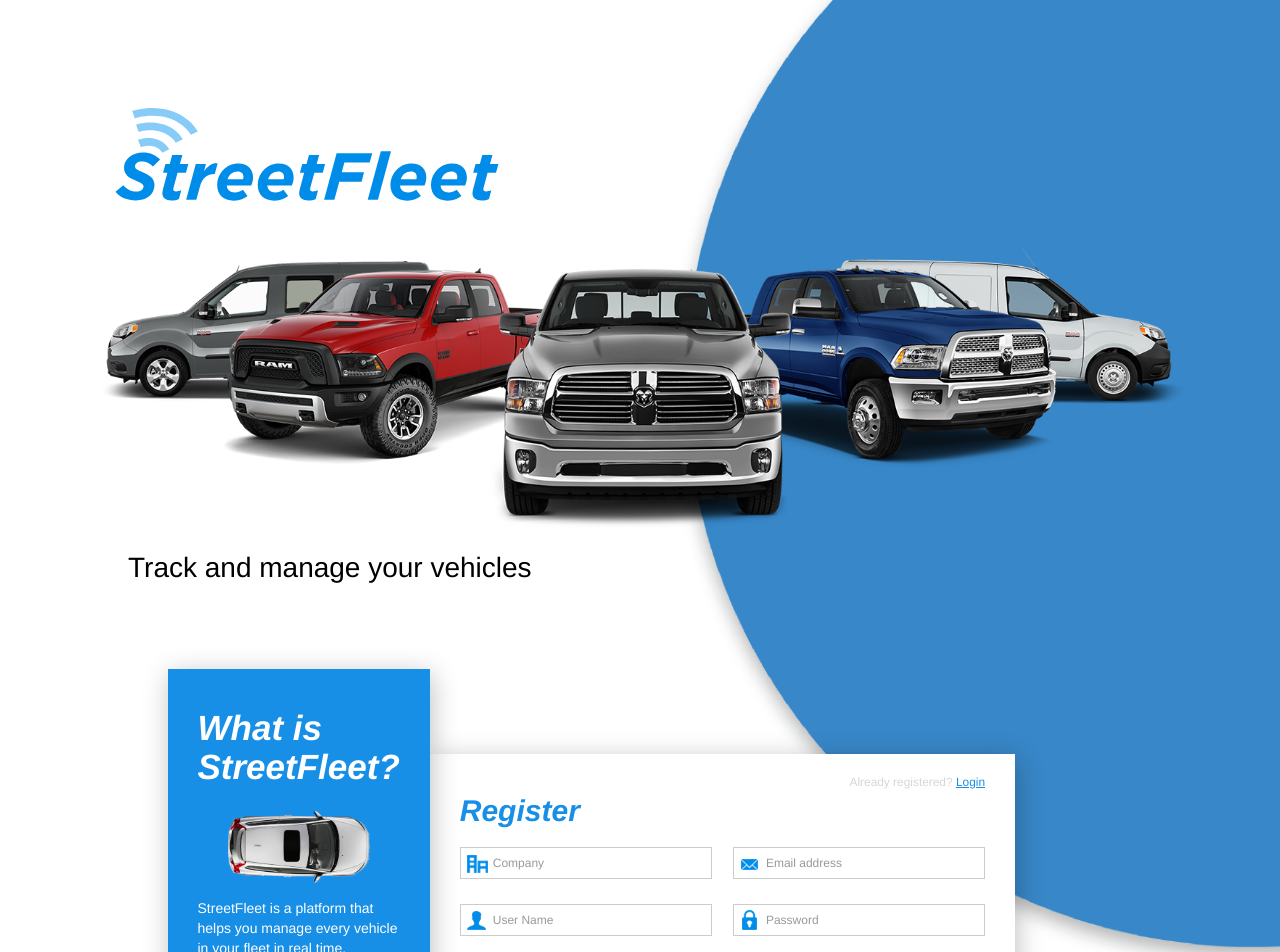
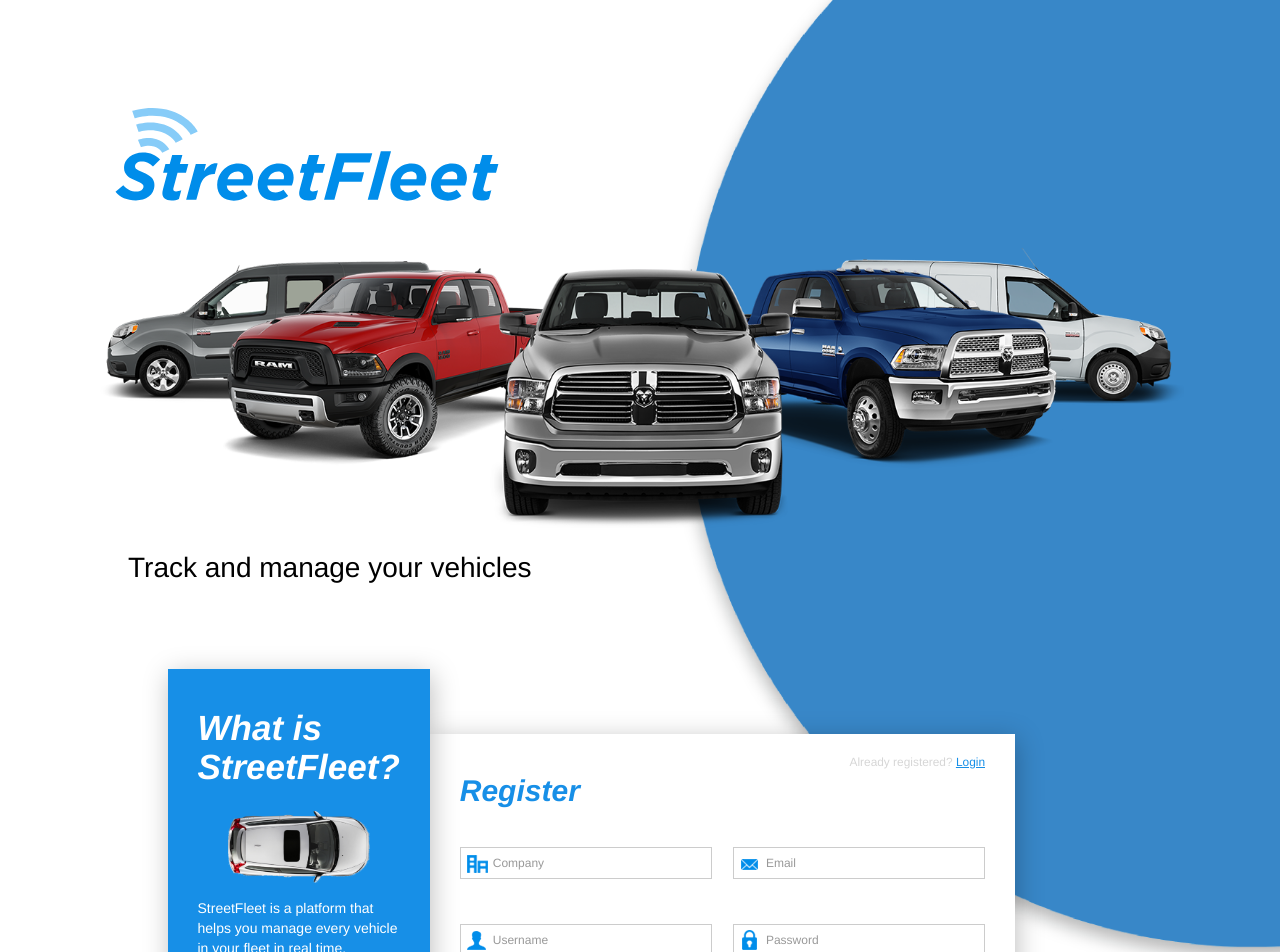
Before and after one commit to nikwib/streetfleet-webclient, a React (Create React App) app in the folder streetfleet/: page / in a window 1280 px wide. Shown: the top 952 px of the page. Built offline with nearby package versions, Linux system fonts and the light colour scheme; what react-google-maps would draw is missing.

Commit message:
style: refactor input field

```diff
--- a/streetfleet/src/components/EditAccount.js
+++ b/streetfleet/src/components/EditAccount.js
@@ -8,6 +8,13 @@
 import email from '../img/icons/email.png';
 import password from '../img/icons/password.png';
 import '../css/Modals.css'
+
+
+const snakeCase = (str) => {
+  str = str[0].toLowerCase() + str.substr(1).toLowerCase()
+  return str.replace(' ', '_');
+}
+
 
 class EditAccount extends Component {
 
@@ -21,6 +28,7 @@
       }
     };
   }
+
   componentWillReceiveProps(props) {
     props.company ? this.setState({ company: props.company }) : null;
   }
@@ -43,78 +51,32 @@
     );
   }
 
+  input = (title, name, icon, value, type='text') => (
+    <this.FieldGroup
+    id={name}
+    type={type}
+    label={title}
+    name={name}
+    value={value}
+    onChange={this.onChange}
+    className="text-capitalize"style={{
+      backgroundImage: `url(${icon})`,
+      backgroundRepeat: "no-repeat",
+      paddingLeft: 32
+    }}
+  />
+  )
+
   render() {
     console.log(this.state);
     const formInstance = (
       <Modal.Body className="EditModal">
         <form>
-          <this.FieldGroup
-            id="formControlsText1"
-            type="text"
-            label="Company name"
-            name="company_name"
-            value={this.state.company.company_name}
-            onChange={this.onChange}
-            className="text-capitalize"
-            style={{
-              backgroundImage: `url(${company})`,
-              backgroundRepeat: "no-repeat",
-              paddingLeft: 32
-            }}
-          />
-          <this.FieldGroup
-            id="formControlsText2"
-            type="text"
-            label="Username"
-            name="username"
-            value={this.state.company.username}
-            onChange={this.onChange}
-            className="text-capitalize"
-            style={{
-              backgroundImage: `url(${user})`,
-              backgroundRepeat: "no-repeat",
-              paddingLeft: 32
-            }}
-          />
-
-          <this.FieldGroup
-            id="formControlsText3"
-            type="text"
-            label="Email"
-            name="email"
-            value={this.state.company.email}
-            onChange={this.onChange}
-            className="text-lowercase"
-            style={{
-              backgroundImage: `url(${email})`,
-              backgroundRepeat: "no-repeat",
-              paddingLeft: 32
-            }}
-          />
-          <this.FieldGroup
-            id="formControlsText4"
-            type="password"
-            label="Old password"
-            name="old_password"
-            onChange={this.onChange}
-            style={{
-              backgroundImage: `url(${password})`,
-              backgroundRepeat: "no-repeat",
-              paddingLeft: 32
-            }}
-          />
-          <this.FieldGroup
-            id="formControlsText5"
-            type="password"
-            label="New password"
-            name="new_password"
-            onChange={this.onChange}
-            style={{
-              backgroundImage: `url(${password})`,
-              backgroundRepeat: "no-repeat",
-              paddingLeft: 32
-            }}
-          />
+          { this.input( 'Company name', 'company_name', company, this.state.company.company_name ) }
+          { this.input( 'Username', 'username', user, this.state.company.username ) }
+          { this.input( 'Email', 'email', email, this.state.company.email ) }
+          { this.input( 'Old password', 'old_password', password, this.state.company.old_password, 'password' ) }
+          { this.input( 'New password', 'new_password', password, this.state.company.new_password, 'password' ) }
         </form>
         <Button className="cancel" onClick={this.props.onClose}>Cancel</Button>
         <Button onClick={() => this.props.editAccount(this.state.company)}>Submit</Button>
--- a/streetfleet/src/components/HomePage/CreateAccount.js
+++ b/streetfleet/src/components/HomePage/CreateAccount.js
@@ -25,62 +25,33 @@
     );
   }
 
+  input = (title, name, icon, type = 'text') => (
+    <this.FieldGroup
+      id={name}
+      type={type}
+      name={name}
+      onChange={this.onChange}
+      placeholder={title}
+      style={{
+        backgroundImage: `url(${icon})`,
+        backgroundRepeat: "no-repeat",
+        paddingLeft: 32
+      }}
+    />
+  )
+
   render() {
     return (
       <div className="Login CreateAccount">
         <h2>Register</h2>
         <small>Already registered? <a onClick={this.props.onToggleLogin}> Login</a></small>
         <form className="FormLeft">
-          <FormControl
-            id="formControlsCompany"
-            type="text"
-            name="company_name"
-            onChange={this.onChange}
-            placeholder="Company"
-            style={{
-              backgroundImage: `url(${company})`,
-              backgroundRepeat: "no-repeat",
-              paddingLeft: 32
-            }}
-          />
-          <FormControl
-            id="formControlsText"
-            type="text"
-            name="username"
-            onChange={this.onChange}
-            placeholder="User Name"
-            style={{
-              backgroundImage: `url(${user})`,
-              backgroundRepeat: "no-repeat",
-              paddingLeft: 32
-            }}
-          />
+        {this.input('Company', 'company_name', company )}
+        {this.input('Username', 'username', user )}
         </form>
         <form className="FormRight">
-          <FormControl
-            id="formControlsEmail"
-            type="email"
-            name="email"
-            onChange={this.onChange}
-            placeholder="Email address"
-            style={{
-              backgroundImage: `url(${email})`,
-              backgroundRepeat: "no-repeat",
-              paddingLeft: 32
-            }}
-          />
-          <FormControl
-            id="formControlsPassword"
-            type="password"
-            name="password"
-            onChange={this.onChange}
-            placeholder="Password"
-            style={{
-              backgroundImage: `url(${password})`,
-              backgroundRepeat: "no-repeat",
-              paddingLeft: 32
-            }}
-          />
+        {this.input('Email', 'email', email )}
+        {this.input('Password', 'password', password )}
         </form>
         <Button bsSize="small" onClick={() => this.props.createAccount(this.newAccount)}>Submit</Button>
       </div>
```
